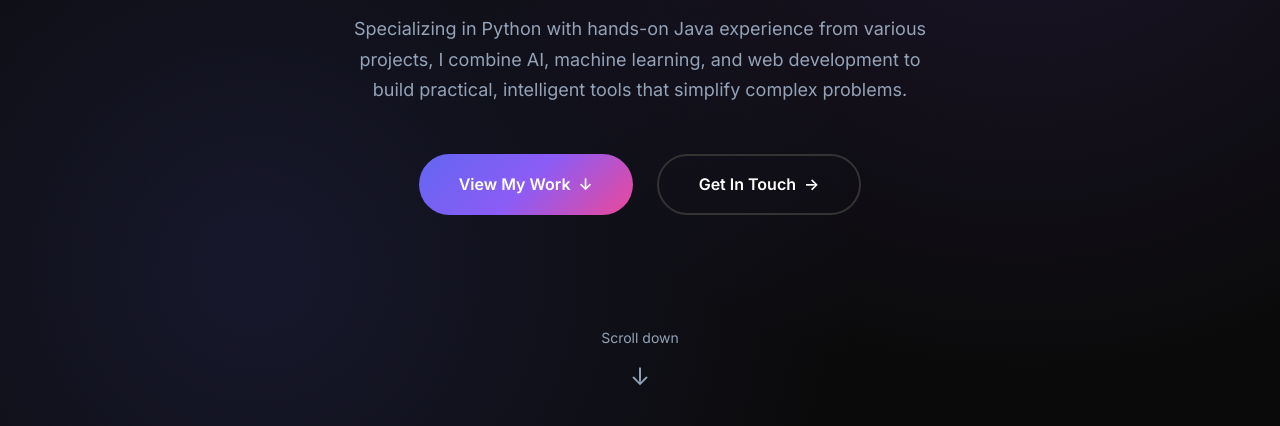
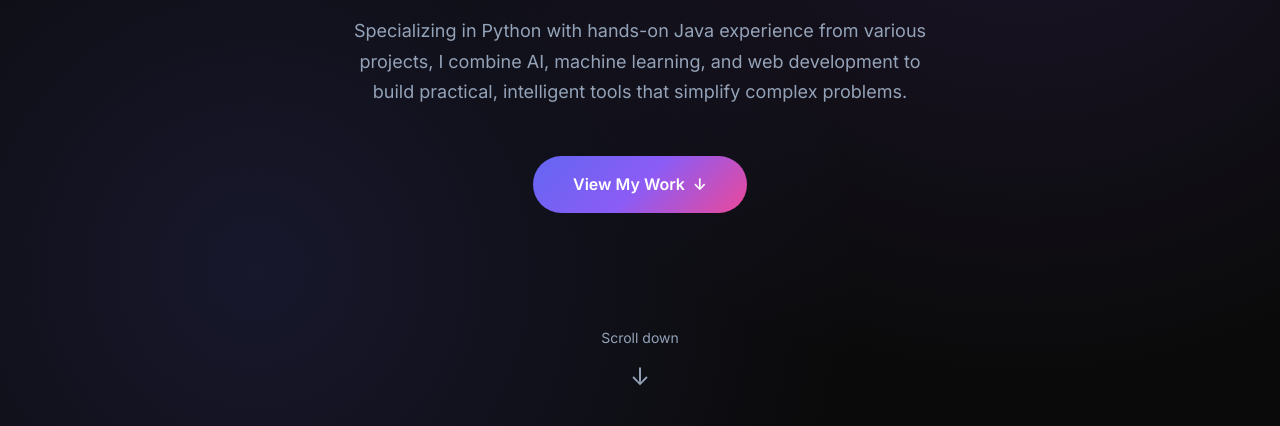
Before and after one commit to CheungLeeLee/Ivan-Lee-Portfolio, a plain HTML site: page index.html in a window 1280 px wide. Shown: the part 371-797 px from the top of the page. Drawn offline with Linux system fonts and the light colour scheme.

Commit message:
removed button

```diff
--- a/index.html
+++ b/index.html
@@ -1135,10 +1135,6 @@
                 <a href="#projects" class="cta-button">
                     <span>View My Work</span>
                     <span>↓</span>
-                </a>
-                <a href="#contact" class="cta-secondary">
-                    <span>Get In Touch</span>
-                    <span>→</span>
                 </a>
             </div>
         </div>
```
